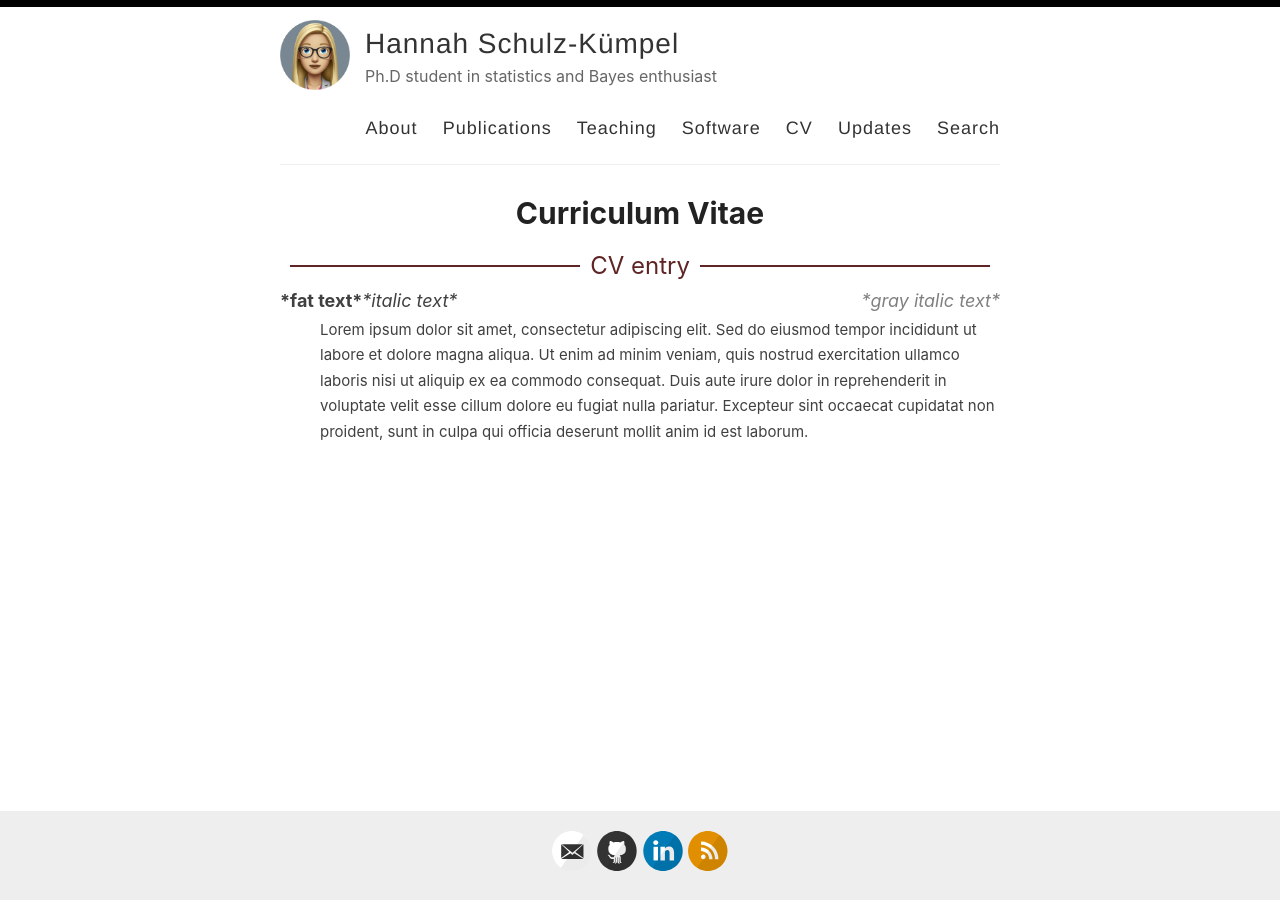
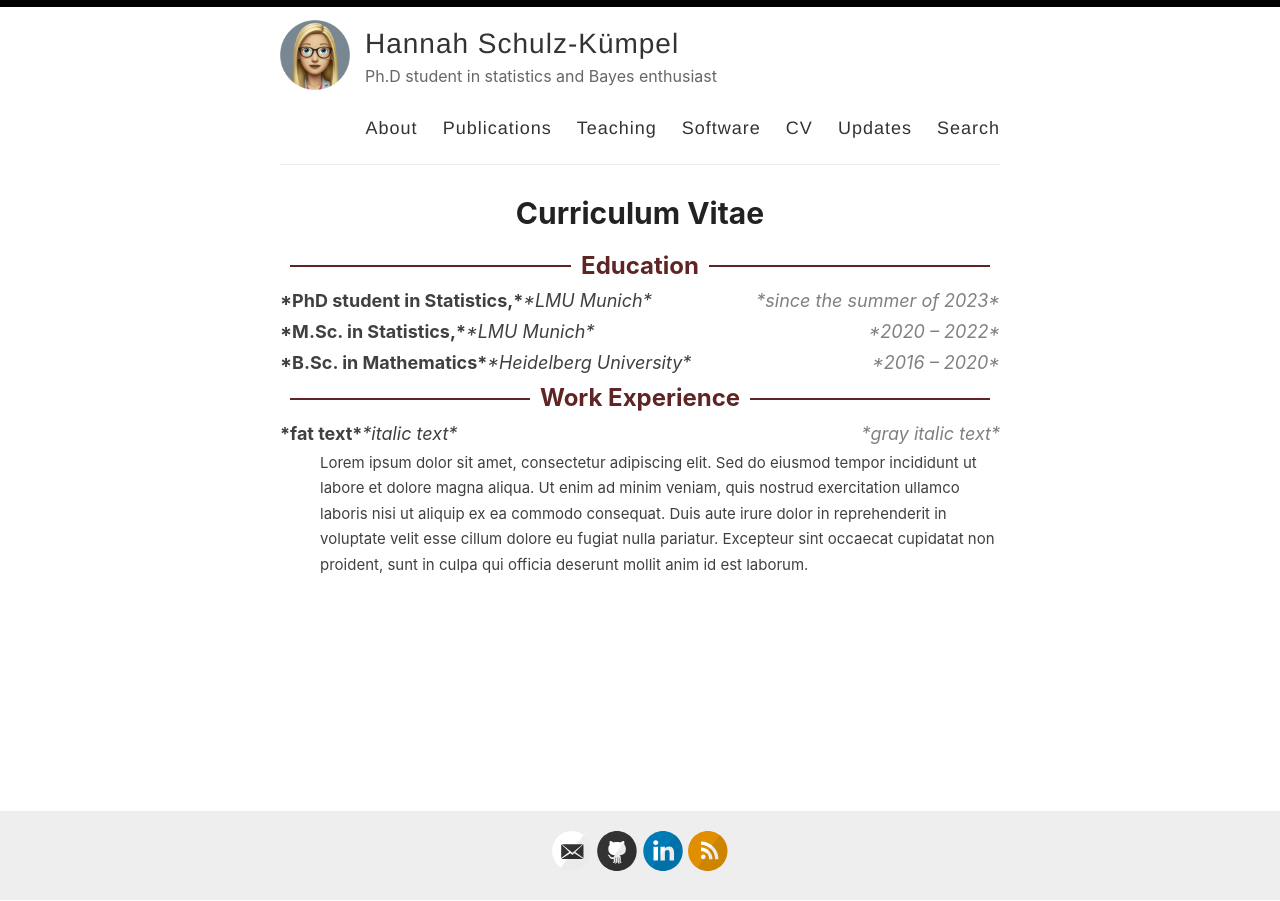
Before and after one commit to 11annah/11annah.github.io, a Jekyll site: the page built from _pages/cv.md, in a window 1280 px wide. Built offline with Jekyll 4.4.1, drawn with Linux system fonts in a browser that asks for light colours.

Commit message:
Update cv.md

```diff
--- a/_pages/cv.md
+++ b/_pages/cv.md
@@ -20,6 +20,7 @@ permalink: /cv/
         margin: 0;
         color: rgb(95, 36, 36);
         font-size: 24px;
+        font-weight: bold;
     }
 </style>
 
@@ -66,7 +67,36 @@ permalink: /cv/
 
 <div class="entry custom-title">
     <hr>
-    <span>CV entry</span>
+    <span>Education</span>
+    <hr>
+</div>
+<div class="entry custom-container">
+    <span class="fat-text">*PhD student in Statistics,*</span>
+    <span class="italic-text">*LMU Munich*</span>
+    <span class="gray-italic-text">*since the summer of 2023*</span>
+</div>
+
+<div class="entry custom-container">
+    <span class="fat-text">*M.Sc. in Statistics,*</span>
+    <span class="italic-text">*LMU Munich*</span>
+    <span class="gray-italic-text">*2020 – 2022*</span>
+</div>
+
+<div class="entry custom-container">
+    <span class="fat-text">*B.Sc. in Mathematics*</span>
+    <span class="italic-text">*Heidelberg University*</span>
+    <span class="gray-italic-text">*2016 – 2020*</span>
+</div>
+
+
+
+
+
+
+
+<div class="entry custom-title">
+    <hr>
+    <span>Work Experience</span>
     <hr>
 </div>
 <div class="entry custom-container">
```
